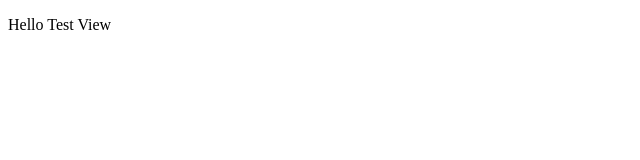
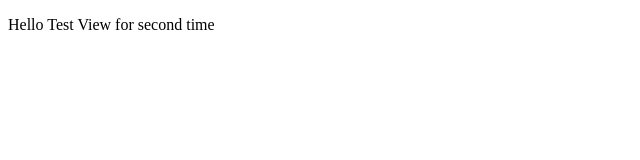
Before and after one commit to tadcodegithub/Test, a plain HTML site: page index.html in a window 1280 px wide. Shown: the whole page, without its empty margins (0-640 px from the left). Drawn offline with Linux system fonts and the light colour scheme.

Commit message:
update the p tat

```diff
--- a/index.html
+++ b/index.html
@@ -6,6 +6,6 @@
     <title>Test file</title>
   </head>
   <body>
-    <p>Hello Test View</p>
+    <p>Hello Test View for second time</p>
   </body>
 </html>
```
